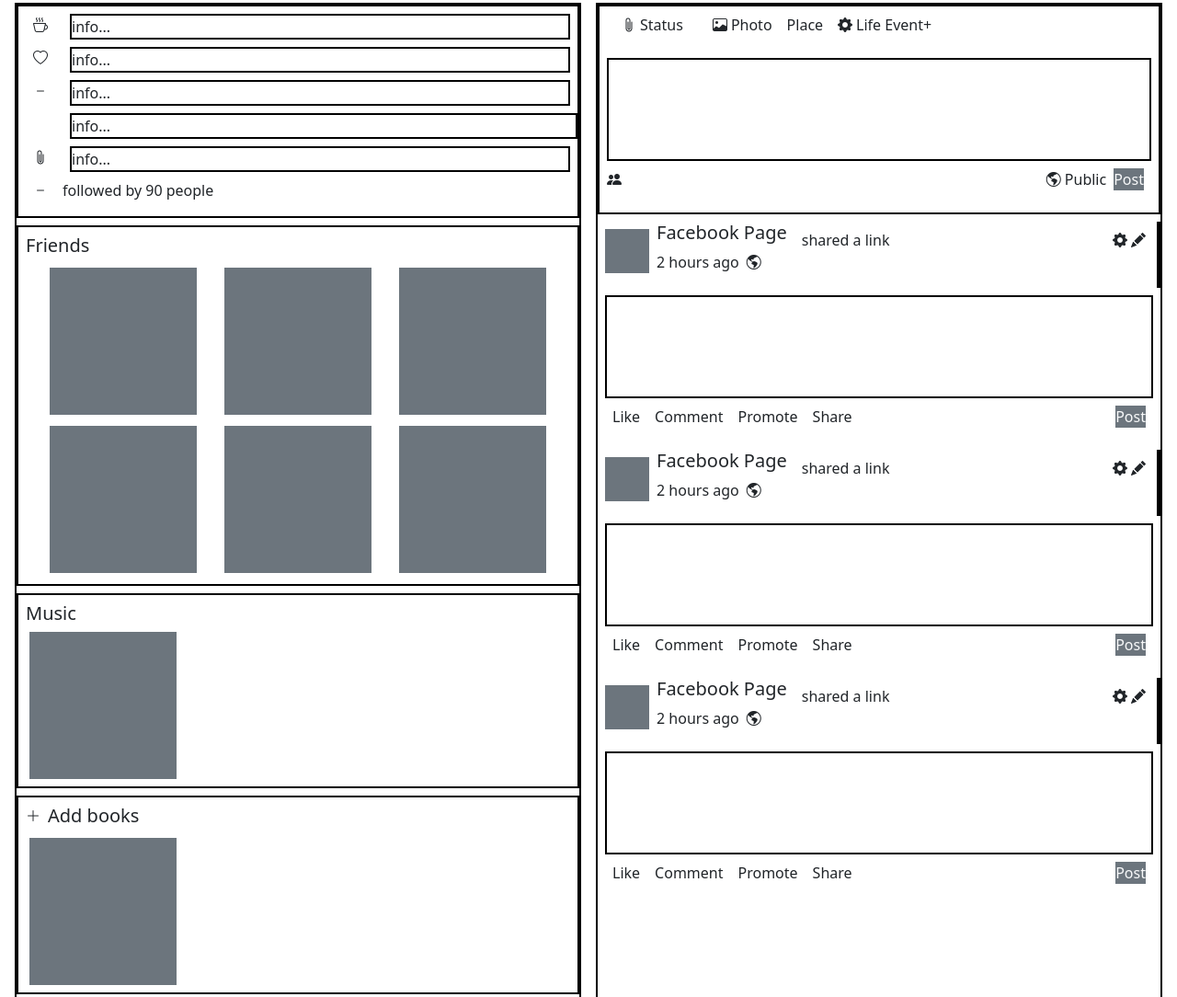
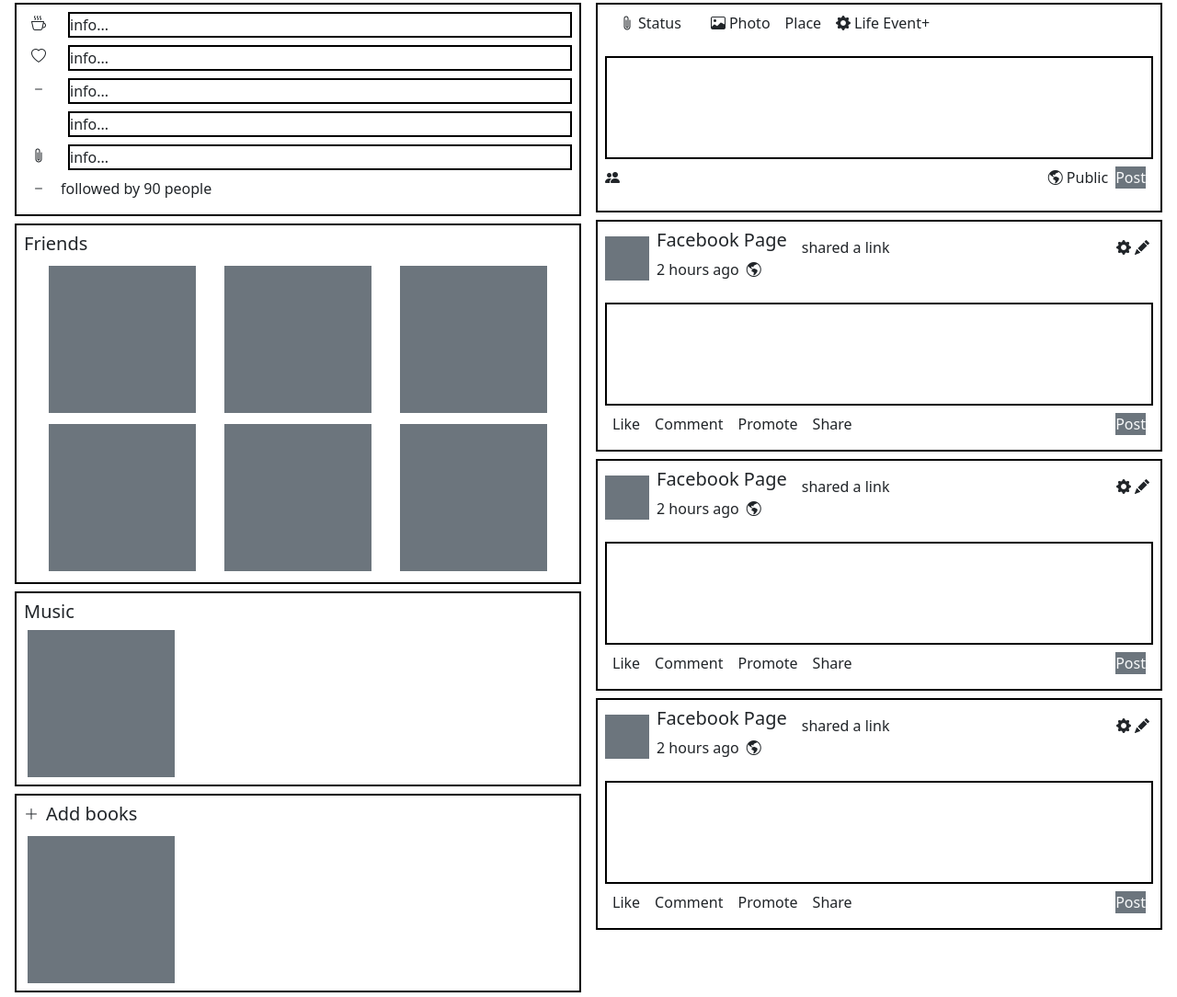
Before and after one commit to DenisWithOneN/taw-tema6, a website: page index.html in a window 1280 px wide. Shown: the part 434-1518 px from the top of the page at 92% size. Drawn offline with nearby package versions, Linux system fonts and the light colour scheme.

Commit message:
finished project

```diff
--- a/index.html
+++ b/index.html
@@ -67,7 +67,7 @@
     <!-- main content section -->
     <div class="d-flex main-content mx-2">
       <!-- left side content -->
-      <div class="black-border main-content-secondary mx-2">
+      <div class="main-content-secondary mx-2">
         <div class="black-border">
           <div>
             <div class="d-flex mt-2">
@@ -83,7 +83,10 @@
               <div class="black-border w-100 mx-2">info...</div>
             </div>
             <div class="d-flex mt-2">
-              <div class="black-border w-100" style="margin-left: 3.5rem">
+              <div
+                class="black-border w-100"
+                style="margin-left: 3.5rem; margin-right: 0.5rem"
+              >
                 info...
               </div>
             </div>
@@ -131,7 +134,7 @@
         </div>
       </div>
       <!-- right side content -->
-      <div class="black-border main-content-secondary mx-2">
+      <div class="main-content-secondary mx-2">
         <div class="black-border">
           <div class="d-flex align-items-center m-2">
             <div class="d-flex mx-3">
@@ -168,7 +171,7 @@
           </div>
         </div>
 
-        <div>
+        <div class="black-border my-2">
           <div class="d-flex mt-2">
             <div class="d-flex w-100">
               <div class="small-pfp bg-secondary m-2"></div>
@@ -185,7 +188,6 @@
               <i class="bi bi-gear-fill me-1"></i>
               <i class="bi bi-pencil-fill me-1"></i>
             </div>
-            <div class="black-border"></div>
           </div>
           <div class="black-border m-2" style="height: 7rem"></div>
           <div class="d-flex">
@@ -200,7 +202,8 @@
             </div>
           </div>
         </div>
-        <div>
+
+        <div class="black-border my-2">
           <div class="d-flex mt-2">
             <div class="d-flex w-100">
               <div class="small-pfp bg-secondary m-2"></div>
@@ -217,7 +220,6 @@
               <i class="bi bi-gear-fill me-1"></i>
               <i class="bi bi-pencil-fill me-1"></i>
             </div>
-            <div class="black-border"></div>
           </div>
           <div class="black-border m-2" style="height: 7rem"></div>
           <div class="d-flex">
@@ -232,7 +234,8 @@
             </div>
           </div>
         </div>
-        <div>
+
+        <div class="black-border my-2">
           <div class="d-flex mt-2">
             <div class="d-flex w-100">
               <div class="small-pfp bg-secondary m-2"></div>
@@ -249,7 +252,6 @@
               <i class="bi bi-gear-fill me-1"></i>
               <i class="bi bi-pencil-fill me-1"></i>
             </div>
-            <div class="black-border"></div>
           </div>
           <div class="black-border m-2" style="height: 7rem"></div>
           <div class="d-flex">
```
